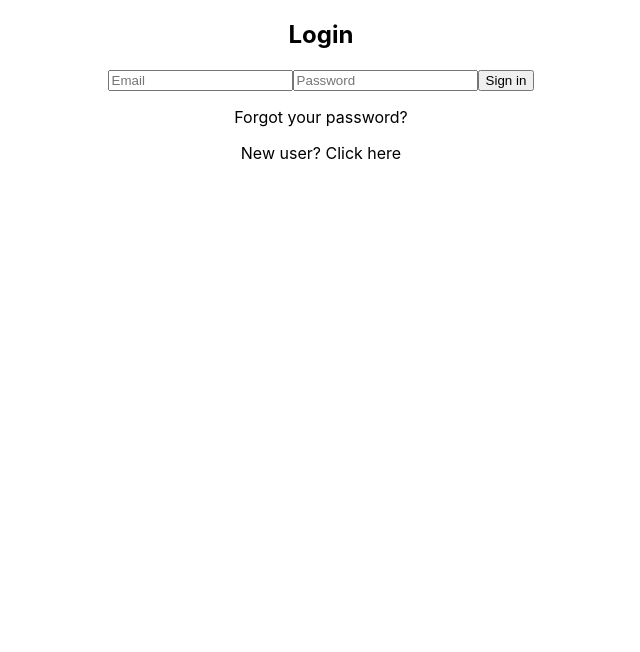
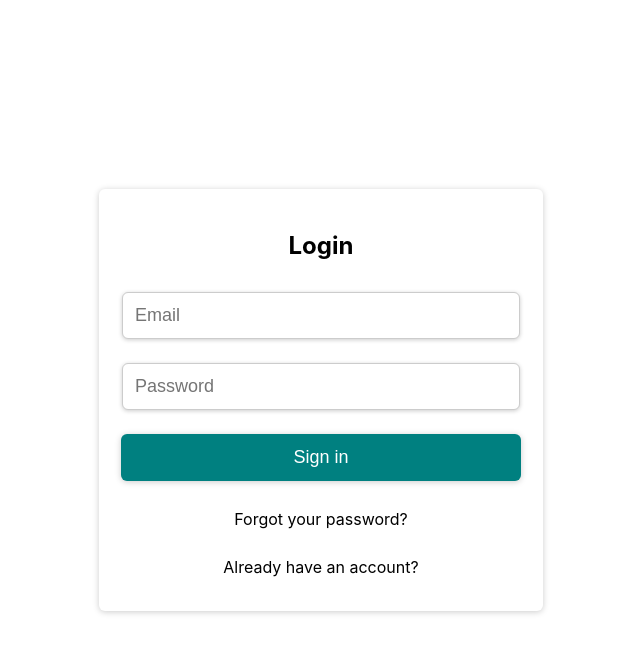
Before and after one commit to danigj86/firebase-login-react-app, a React (Create React App) app: page / in a window 1280 px wide. Shown: the top 652 px of the page, without its empty margins (319-959 px from the left). Built offline with nearby package versions, Linux system fonts and the light colour scheme.

Commit message:
Basic Styles añadido

```diff
--- a/package.json
+++ b/package.json
@@ -6,6 +6,7 @@
     "@testing-library/jest-dom": "^5.16.2",
     "@testing-library/react": "^12.1.2",
     "@testing-library/user-event": "^13.5.0",
+    "firebase": "^9.6.6",
     "react": "^17.0.2",
     "react-dom": "^17.0.2",
     "react-scripts": "5.0.0",
--- a/src/App.js
+++ b/src/App.js
@@ -1,8 +1,8 @@
 import logo from './logo.svg';
 import './App.css';
 import { useState } from 'react';
-import { Dashboard } from './components/dashboard';
-import { Auth } from './components/auth';
+import { Dashboard } from './components/Dashboard';
+import { Auth } from './components/Auth';
 
 function App() {
 
--- a/src/components/Auth.jsx
+++ b/src/components/Auth.jsx
@@ -1,14 +1,14 @@
 import React, { useState } from 'react';
-import { SignIn } from './signIn';
-import { SignUp } from './signUp';
+import { SignIn } from './SignIn';
+import { SignUp } from './SignUp';
 
 export const Auth = () => {
 
-    const [index, setIndex] = useState(false)
+    const [index, setIndex] = useState(true)
 
     return <div className="container">
 
-        {!index ? <SignIn /> : <SignUp />}
+        {index ? <SignIn /> : <SignUp />}
         <p onClick={() => setIndex(!index)}>
             {!index ? 'New user? Click here' : 'Already have an account?'}
         </p>
--- a/src/components/SignUp.jsx
+++ b/src/components/SignUp.jsx
@@ -1,5 +1,29 @@
-import React from 'react';
+import React, { useRef } from 'react';
 
 export const SignUp = () => {
-  return <div></div>;
+
+        const emailRef = useRef();
+        const nameRef = useRef();
+        const passwordRef = useRef();
+
+
+        const onSubmit = (e) => {
+          e.preventDefault();
+          const email = emailRef.current.value;
+          const name = nameRef.current.value;
+          const password = passwordRef.current.value;
+
+        };
+
+  return <div>
+      <div className="form">
+      <h2> New User</h2>
+      <form onSubmit={onSubmit}>
+        <input placeholder="Email" type="email" ref={emailRef} />
+        <input placeholder="Name" type="name" ref={nameRef} />
+        <input placeholder="Password" type="password" ref={passwordRef} />
+        <button type="submit">Register</button>
+      </form>
+    </div>
+  </div>;
 };
--- a/src/index.css
+++ b/src/index.css
@@ -1,13 +1,97 @@
 body {
   margin: 0;
-  font-family: -apple-system, BlinkMacSystemFont, 'Segoe UI', 'Roboto', 'Oxygen',
-    'Ubuntu', 'Cantarell', 'Fira Sans', 'Droid Sans', 'Helvetica Neue',
+  font-family: -apple-system, BlinkMacSystemFont, "Segoe UI", "Roboto", "Oxygen",
+    "Ubuntu", "Cantarell", "Fira Sans", "Droid Sans", "Helvetica Neue",
     sans-serif;
   -webkit-font-smoothing: antialiased;
   -moz-osx-font-smoothing: grayscale;
 }
 
 code {
-  font-family: source-code-pro, Menlo, Monaco, Consolas, 'Courier New',
+  font-family: source-code-pro, Menlo, Monaco, Consolas, "Courier New",
     monospace;
 }
+
+.App {
+  display: flex;
+  align-items: center;
+  justify-content: center;
+  min-height: 100vh;
+  flex-direction: column;
+}
+
+input {
+  padding: 12px;
+  margin: 12px;
+  font-size: 14px;
+  border: 1px solid #ccc;
+  box-shadow: 0 1px 4px #ccc;
+  border-radius: 6px;
+  font-size: 18px;
+  width: 93%;
+}
+
+button {
+  background-color: teal;
+  border: 1px solid transparent;
+  color: white;
+  padding: 12px;
+  margin: 12px 0;
+  box-shadow: 0 1px 6px #ccc;
+  width: 100%;
+  border-radius: 6px;
+  font-size: 18px;
+  cursor: pointer;
+  transition: all 0.2s ;
+}
+button:hover {
+  color: teal;
+  background-color: white;
+  border: 1px solid teal;
+
+}
+
+.container {
+  box-shadow: 0 1px 6px #ccc;
+  border-radius: 6px;
+  display: flex;
+  align-items: center;
+  justify-content: center;
+  flex-direction: column;
+  width: 400px;
+  padding: 22px;
+}
+
+.container > p {
+  cursor: pointer;
+  margin: 12px;
+}
+
+.form {
+  width: 100%;
+}
+
+.form > h2 {
+  text-align: center;
+}
+
+.form > form {
+  display: flex;
+  align-items: center;
+  justify-content: center;
+  flex-direction: column;
+}
+
+.form > form > p {
+  cursor: pointer;
+}
+
+.error {
+  background-color: tomato;
+  color: white;
+  border-radius: 6px;
+  padding: 6px 12px;
+  font-weight: bold;
+  max-width: 400px;
+  margin-bottom: 18px;
+}
```
Also changed, not shown: src/firebase/index.js (added, +19 -0 lines), 1 other file (tests, documents, lock files or other folders).
